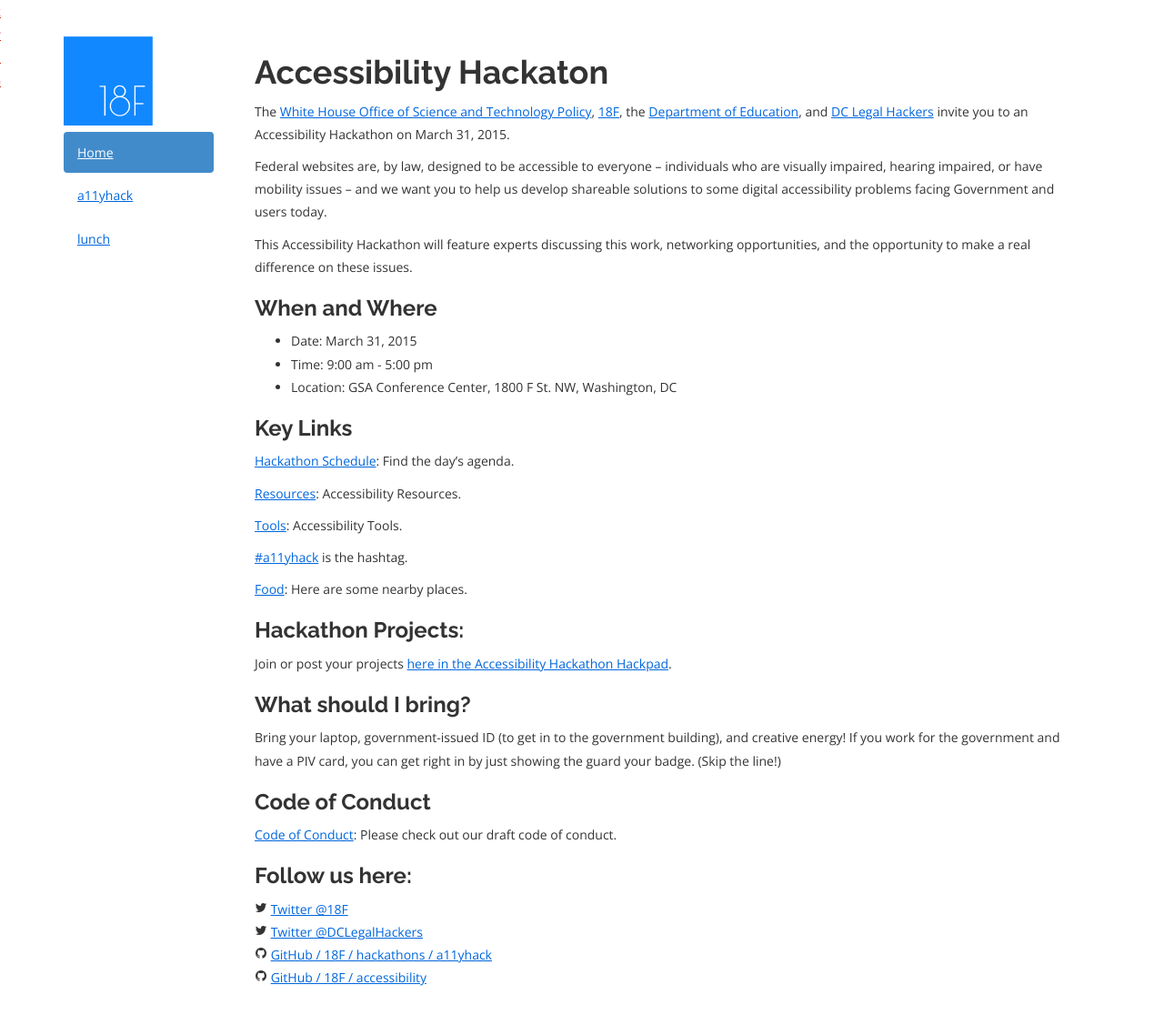
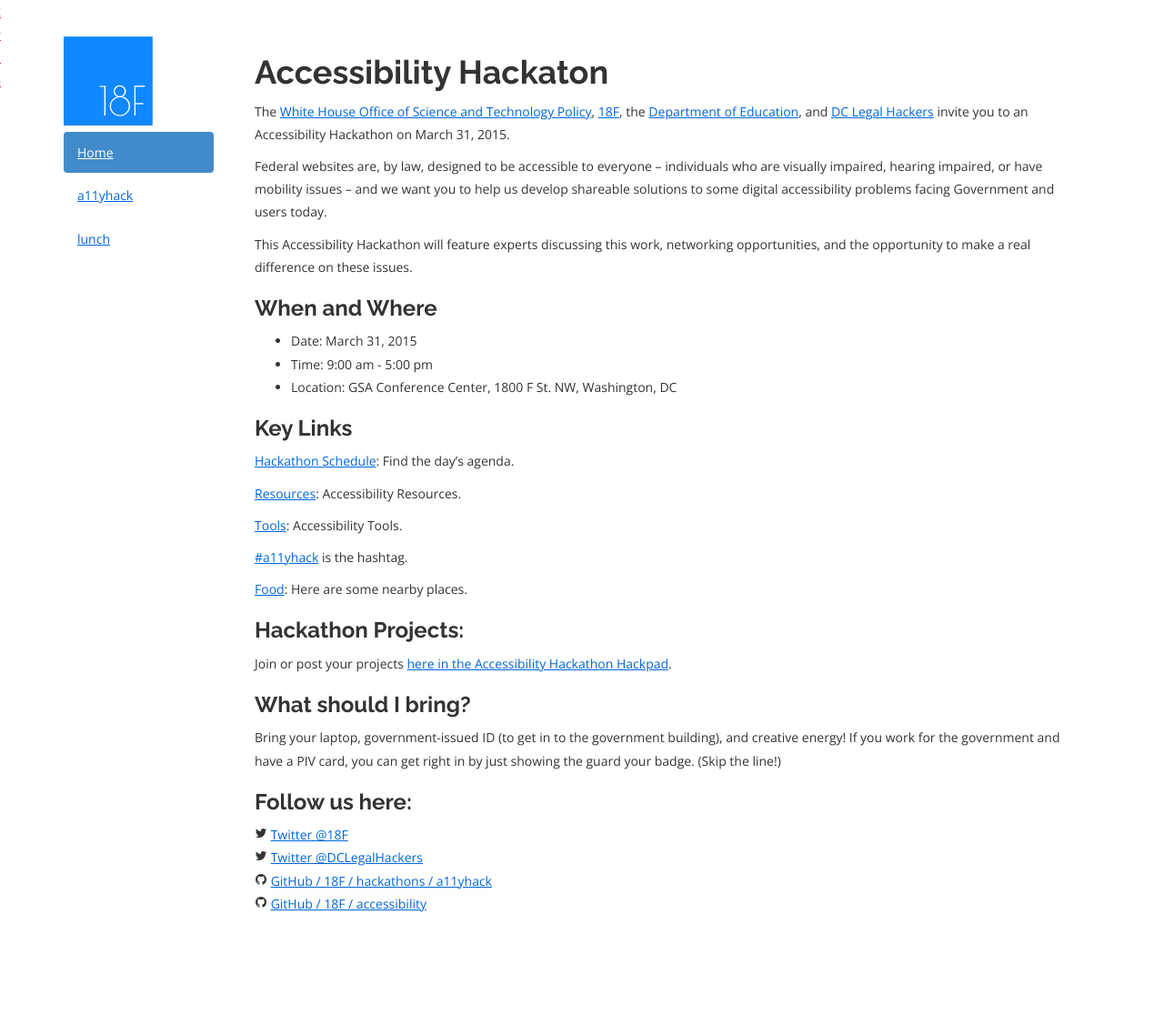
Before and after one commit to 18F/hackathons, a Jekyll site: the page built from index.md, in a window 1280 px wide. Shown: the whole page at 91% size. Built offline with Jekyll 4.4.1, drawn with Linux system fonts in a browser that asks for light colours; nearby versions of some CDN libraries; Markdown is read by kramdown in place of the engine named in the settings; after the commit the page ends 1056 px from its top, so only the background shows below that.

Commit message:
Removing code of coduct until official thumbs up.

```diff
--- a/index.md
+++ b/index.md
@@ -39,10 +39,6 @@
 
 Bring your laptop, government-issued ID (to get in to the government building), and creative energy! If you work for the government and have a PIV card, you can get right in by just showing the guard your badge. (Skip the line!)
 
-### Code of Conduct
-
-[Code of Conduct](/a11yhack/codeofconduct): Please check out our draft code of conduct.
-
 ### Follow us here:
 
 <i class="icon-twitter"></i> <a href="https://twitter.com/18f">Twitter @18F</a><br/><i class="icon-twitter"></i> <a href="https://twitter.com/DCLegalHackers">Twitter @DCLegalHackers</a><br/>
```
Also changed, not shown: pages/a11yhack.md (+0 -3 lines).
